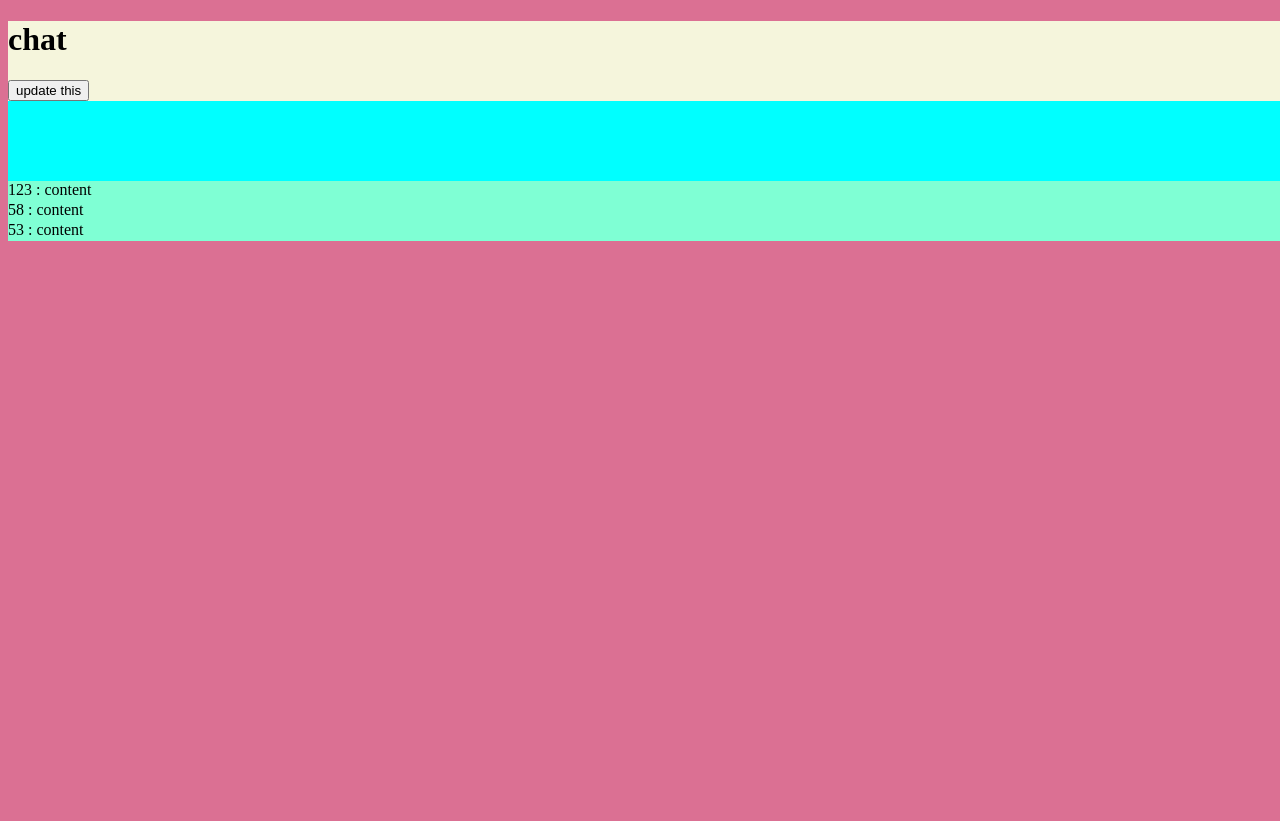
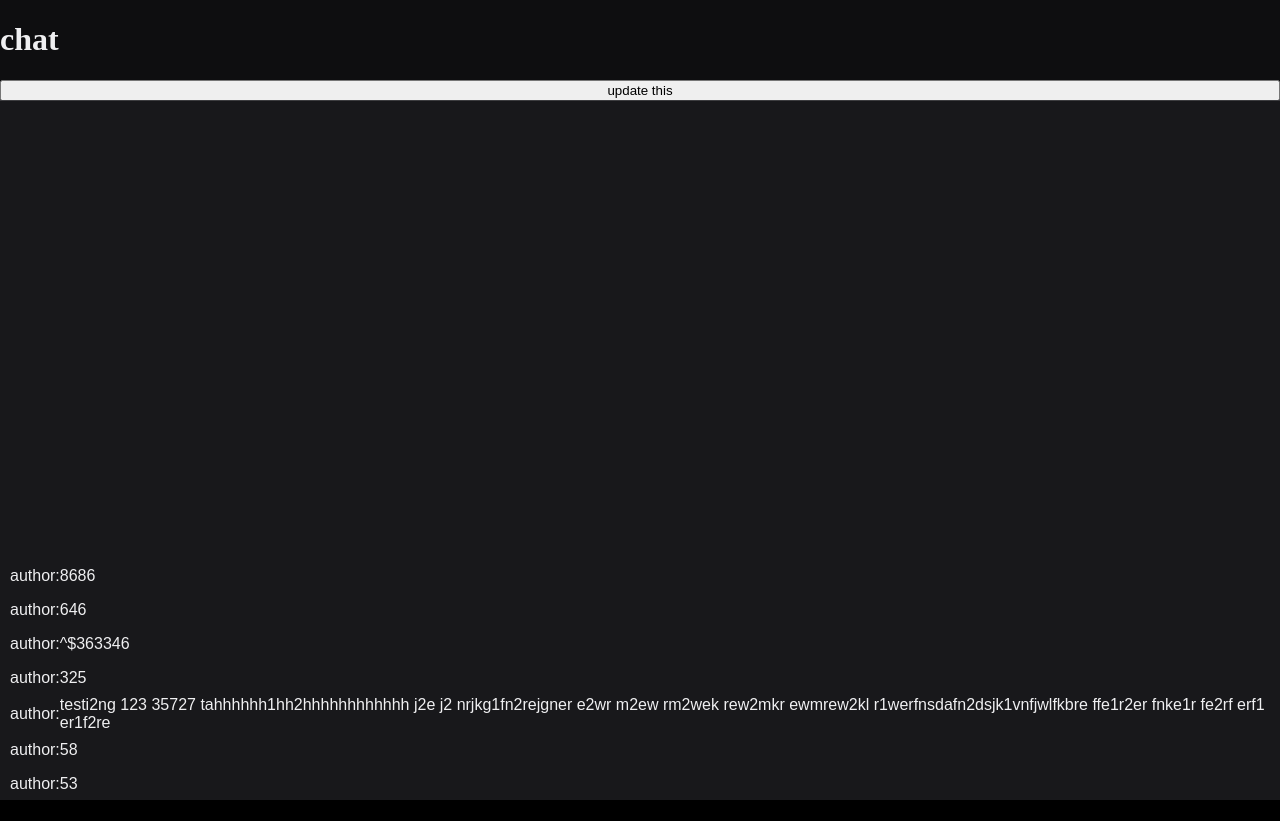
Before and after one commit to ClaudiuCristianRotaru/Twitch-Chat-Replayer, an Angular app: page / in a window 1280 px wide. After the commit the page ends 800 px from the top, so only its background shows below. Built offline with nearby package versions, Linux system fonts and the light colour scheme.

Commit message:
Create scrolling chat UI

```diff
--- a/src/app/components/app.component.html
+++ b/src/app/components/app.component.html
@@ -1,7 +1,12 @@
-<h1>chat</h1>
-<button (click)="update()">update this</button>
-<div style="background-color: aqua; height: 140px; overflow: auto; display:flex; flex-direction: column-reverse">
-  <div style="background-color: aquamarine; height: 20px;" *ngFor="let comment of comments; index as i">
-    {{comment}} : content
+<div class="main outline match-parent-size">
+  <h1>chat</h1>
+  <button type="button" (click)="update()">update this</button>
+  <div class="chat-messages-container outline match-parent-size" #scrollMe [scrollTop]="scrollMe.scrollHeight">
+    <div class="chat-line-message" *ngFor="let comment of comments; index as i">
+      <div class="chat-inline-content">
+        <span class="chat-line-message-content">author:</span>
+        <span class="chat-line-message-content" [innerHTML]="comment"></span>
+      </div>
+    </div>
   </div>
 </div>
--- a/src/app/components/app.component.scss
+++ b/src/app/components/app.component.scss
@@ -1,4 +1,68 @@
-:host {
-    display: block;
-    background-color: beige;
+
+.main {
+    display: flex;
+    flex-flow: column;
+    background-color: rgb(14, 14, 16);
+    color: rgb(239, 239, 241);
+    width: 100%;
+    height: 100%;
+
 }
+
+.chat-messages-container {
+    vertical-align: middle;
+    flex: 1 1 auto;
+    display: flex;
+    background-color: rgb(24, 24, 27);
+    overflow:auto;
+    flex-direction: column-reverse;
+}
+
+.chat-line-message {
+    margin-top: 2px;
+    padding-inline: 10px;
+    display: table;
+    flex-direction: row;
+    vertical-align: middle;
+    min-height: 32px;
+}
+
+.chat-inline-content {
+    min-height: 32px;
+    height: 100%;
+    display: table;
+    flex: 1 1 auto;
+    flex-direction: column;
+}
+
+.chat-line-message:hover {
+    background-color: rgb(61, 61, 64);
+}
+
+.outline {
+    outline-style: solid;
+    outline-width: 1px;
+    outline-color: rgb(61, 61, 64);
+}
+
+.chat-line-message-content{
+    position:inherit;
+    top: 50%;
+    flex: 0 1 auto;
+    height: 100%;
+    font-family:Arial, Helvetica, sans-serif;
+    display: table-cell;
+    vertical-align: middle;
+}
+
+.match-parent-size {
+    display: flexbox;
+    flex: 1;
+}
+
+.emote {
+    vertical-align: middle;
+    display: inline-block;
+    background-size: contain;
+
+}
--- a/src/app/components/app.component.ts
+++ b/src/app/components/app.component.ts
@@ -1,8 +1,9 @@
-import { Component } from '@angular/core';
+import { Component, HostListener, ViewEncapsulation } from '@angular/core';
 import { CommonModule } from '@angular/common';
 import { RouterOutlet } from '@angular/router';
 
 @Component({
+  encapsulation: ViewEncapsulation.None,
   selector: 'app-root',
   standalone: true,
   imports: [CommonModule, RouterOutlet],
@@ -11,19 +12,17 @@ import { RouterOutlet } from '@angular/router';
 })
 export class AppComponent {
   title = 'chat-replay-frontend';
-
+  emoteSet: string[] = ["13", "17"];
   comments: string[] = [];
   i: number = 0;
 
   constructor( ) {
-    this.comments = ["53","58","123"];
+    this.comments = ["53","58","testi2ng 123 35727 tahhhhhh1hh2hhhhhhhhhhhh j2e j2 nrjkg1fn2rejgner e2wr m2ew rm2wek rew2mkr ewmrew2kl r1werfnsdafn2dsjk1vnfjwlfkbre ffe1r2er fnke1r fe2rf erf1 er1f2re ", "325", "^$363346", "646","8686"];
   }
 
   update() {
-    console.log(this.comments)
-    console.log(this.i);
     this.i++;
     this.comments.splice(0,0,this.i.toString());
-    if (this.comments.length > 10 ) this.comments.splice(this.comments.length-1,1);
+    if (this.comments.length > 100 ) this.comments.splice(this.comments.length-1,1);
   }
 }
--- a/src/styles.scss
+++ b/src/styles.scss
@@ -1,7 +1,8 @@
 /* You can add global styles to this file, and also import other style files */
 html,
 body {
-    background-color: palevioletred;
-    width: 100%;
-    height: 100% !important
+    margin: 0;
+    background-color: black;
+    width: 100% !important;
+    height: 100% !important;
 }
```
